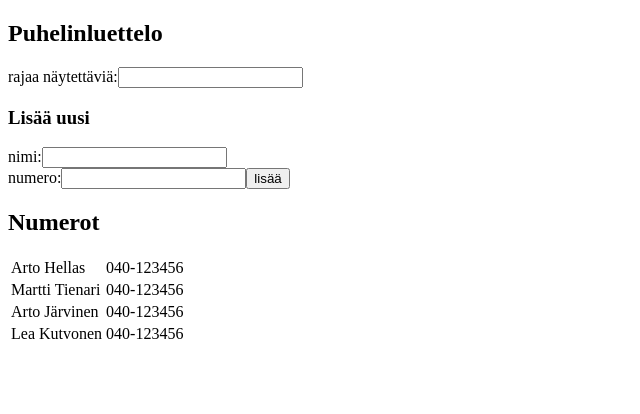
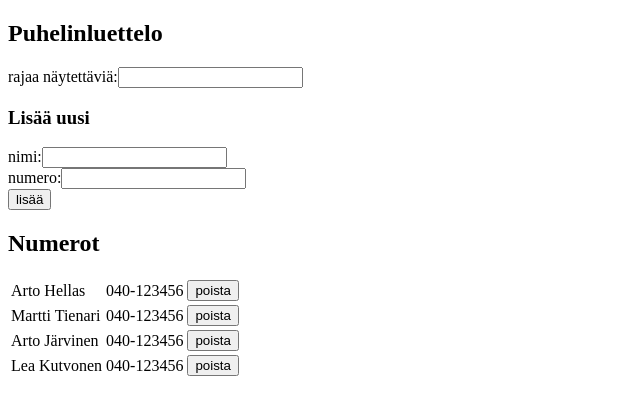
Before and after one commit to BikkuMyy/fswd18, a React (Create React App) app in the folder osa2/puhelinluettelo/: page / in a window 1280 px wide. Shown: the top 414 px of the page, without its empty margins (0-640 px from the left). Built offline with nearby package versions, Linux system fonts and the light colour scheme; data requests are answered from the project's data file; the HTML template or start-up script is replaced by a standard one.

Commit message:
puhelinluettelo osat 7-9

```diff
--- a/osa2/puhelinluettelo/src/App.js
+++ b/osa2/puhelinluettelo/src/App.js
@@ -1,6 +1,6 @@
 import React from 'react';
 import Person from './components/Person'
-import axios from 'axios'
+import personService from './services/persons'
 
 class App extends React.Component {
     constructor(props) {
@@ -14,10 +14,10 @@ class App extends React.Component {
     }
 
     componentWillMount() {
-        axios
-            .get('http://localhost:3001/persons')
+        personService
+            .getAll()
             .then(response => {
-                this.setState({ persons: response.data})
+                this.setState({ persons: response })
             })
     }
 
@@ -33,18 +33,21 @@ class App extends React.Component {
             number: this.state.newNumber
         }
 
-        //tähän joku parempi ratkaisu?
-        const newN = this.state.newName
-        const find = this.state.persons.find(function (obj) { return obj.name === newN })
+        //jos nimi jo luettelossa, kysytään, halutaanko numero päivittää
+        const find = this.state.persons.find(p => p.name === this.state.newName)
 
         if (find === undefined) {
-            const persons = this.state.persons.concat(personObject)
+            personService
+                .create(personObject)
+                .then(newPerson => {
+                    this.setState({
+                        persons: this.state.persons.concat(newPerson),
+                        newName: '',
+                        newNumber: ''
+                    })
+                })
 
-            this.setState({
-                persons,
-                newName: '',
-                newNumber: ''
-            })
+
         } else {
             alert('Nimi käytössä, valitse toinen nimi!')
         }
@@ -56,6 +59,20 @@ class App extends React.Component {
 
     handleFilterChange = (event) => {
         this.setState({ filter: event.target.value })
+    }
+
+    removePerson = (id) => {
+        //miten varoitus toteutetaan??
+        return () => {
+            //window.confirm(`Poistetaanko', ${this.state.persons[id].name}`)
+            personService
+                .remove(id)
+                .then(response => {
+                    this.setState({
+                        persons: this.state.persons.filter(p => p.id !== id)
+                    })
+                })
+        }
     }
 
     render() {
@@ -83,13 +100,20 @@ class App extends React.Component {
                         value={this.state.newNumber}
                         onChange={this.handleNumberChange}
                     />
+                    <br />
                     <button type="submit">lisää</button>
 
                 </form>
                 <h2>Numerot</h2>
                 <table>
                     <tbody>
-                        {personsToShow.map(person => <Person key={person.name} person={person} />)}
+                        {personsToShow.map(person =>
+                            <Person
+                                key={person.name}
+                                person={person}
+                                remove={this.removePerson(person.id)}
+                            />
+                        )}
                     </tbody>
                 </table>
             </div>
--- a/osa2/puhelinluettelo/src/components/Person.js
+++ b/osa2/puhelinluettelo/src/components/Person.js
@@ -1,10 +1,11 @@
 import React from 'react'
 
-const Person = ({person}) => {
+const Person = ({person, remove}) => {
     return(
         <tr>
             <td> {person.name} </td>
             <td> {person.number} </td>
+            <td> <button onClick={remove}>poista</button> </td>
         </tr>
     )
 }
--- /dev/null
+++ b/osa2/puhelinluettelo/src/services/persons.js
@@ -0,0 +1,24 @@
+import axios from 'axios'
+const baseUrl = 'http://localhost:3001/persons'
+
+const getAll = () => {
+    const request = axios.get(baseUrl)
+    return request.then(response => response.data)
+  }
+
+  const create = (newObject) => {
+    const request = axios.post(baseUrl, newObject)
+    return request.then(response => response.data)
+  }
+
+  const update = (id, newObject) => {
+    const request = axios.put(`${baseUrl}/${id}`, newObject)
+    return request.then(response => response.data)
+  }
+
+  const remove = (id) => {
+      const request = axios.delete(`${baseUrl}/${id}`)
+      return request.then(response => response.data)
+  }
+
+export default { getAll, create, update, remove }
```
Also changed, not shown: osa2/puhelinluettelo/db.json (indentation only).
